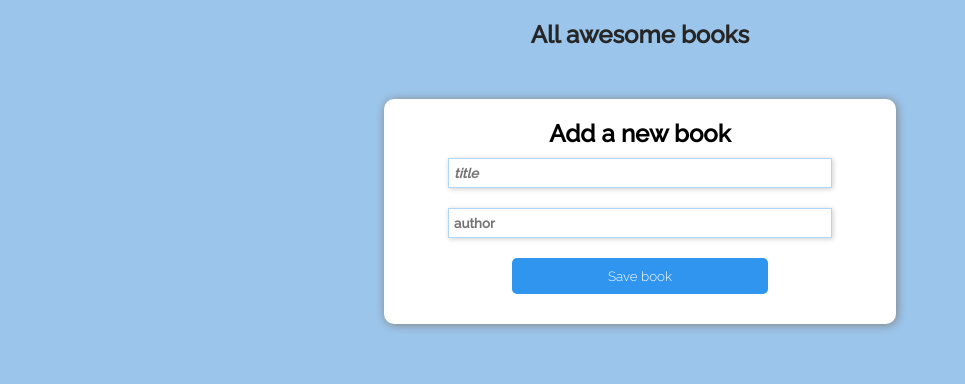
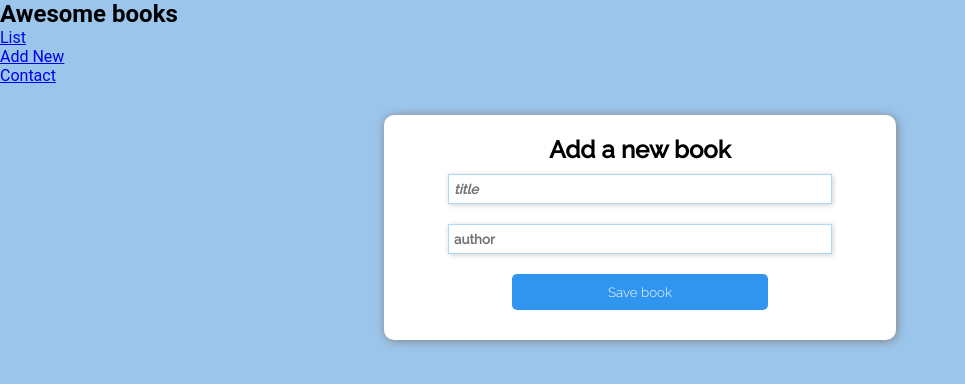
Before and after one commit to Amedzro-Elikplim/Awesome-books, a website with bundled scripts: page index.html in a window 1280 px wide. Shown: the whole page, without its empty margins (0-965 px from the left). Built offline with nearby package versions, Linux system fonts and the light colour scheme; a web font is replaced by a local one.

Commit message:
Remove section that display all books

```diff
--- a/index.html
+++ b/index.html
@@ -21,10 +21,22 @@
     <title>Awesome Books</title>
   </head>
   <body>
-    <section class="books-section">
+    <header>
+      <nav class="navbar">
+        <h2>Awesome books</h2>
+        <ul class ="nav-list">
+          <li class="nav-link"><a class="link active" href="./pages/list.html">List</a></li>
+          <li class="nav-link"> <a class="link" href="./index.html">Add New</a></li>
+          <li class="nav-link"> <a class="link" href="./pages/contact.html">Contact</a></li>
+        </ul>
+      </nav>
+    </header>
+
+     <!-- <section class="books-section">
       <h1 class="awesome-books">All awesome books</h1>
       <div class="books-div"></div>
-    </section>
+    </section> -->
+
 
     <section class="form-section">
       <h1 class="new-book">Add a new book</h1>
```
